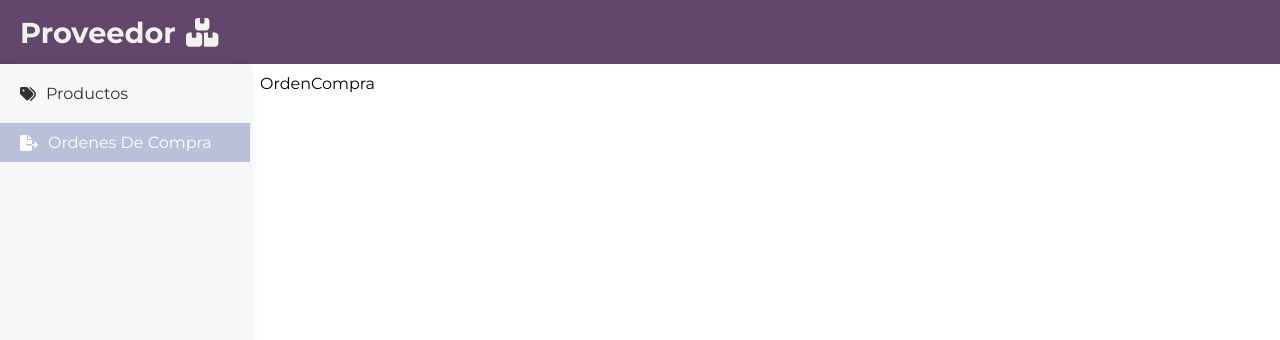
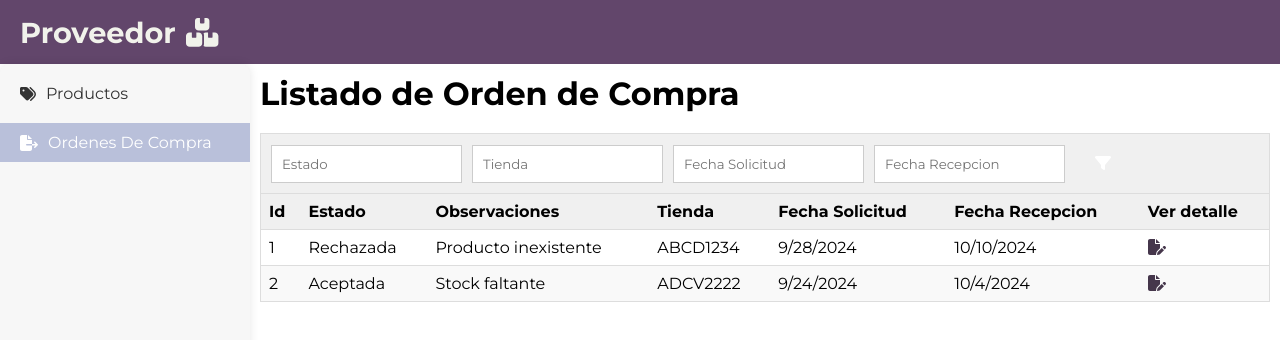
Before and after one commit to GalvanPablo/SistDistribuidos-Grupo15-Proveedor-frontend, a React (Create React App) app: page /ordenes_de_compra in a window 1280 px wide. Shown: the top 340 px of the page. Built offline with nearby package versions, Linux system fonts and the light colour scheme.

Commit message:
Avance en OrdenCompra y DetalleOrdenCompra

```diff
--- a/src/ui/pages/ordenCompra/OrdenCompra.jsx
+++ b/src/ui/pages/ordenCompra/OrdenCompra.jsx
@@ -1,9 +1,114 @@
 import React from 'react'
 
 import styles from './OrdenCompra.module.css'
+import { FontAwesomeIcon } from '@fortawesome/react-fontawesome'
+import { faFilter, faFilePen } from '@fortawesome/free-solid-svg-icons'
+import { Link } from 'react-router-dom'
+import { API_ORDEN_DE_COMPRA } from '../../../data/api'
+
 const OrdenCompra = () => {
+
+    const[idOrden,setIdOrden] = React.useState('');
+    const[estado,setEstado] = React.useState('');
+    const[observaciones,setOnservaciones] = React.useState('');
+    const[tienda,setTienda] = React.useState('');
+    const[fechaSolicitud,setFechaSolicitud] = React.useState('');
+    const[fechaRecepcion,setFechaRecepcion] = React.useState('');
+
+    const estadoOrden = {
+        ACEPTADA: 'Aceptada',
+        RECHAZADA: 'Rechazada',
+        PAUSADA: 'Pausada',
+    }
+
+
+    const ordenesCompra = [
+        { idOrden: 1, estado: estadoOrden.RECHAZADA, observaciones: 'Producto inexistente', tienda: 'ABCD1234', fechaSolicitud: new Date('2024-9-28'), fechaRecepcion: new Date('2024-10-10')},
+        { idOrden: 2, estado: estadoOrden.ACEPTADA, observaciones: 'Stock faltante', tienda: 'ADCV2222', fechaSolicitud: new Date('2024-9-24'), fechaRecepcion: new Date('2024-10-4')},
+
+    ]
+
+    const Item = ({ordenCompra}) => (
+        <tr className={styles.tabla__fila}>
+        <td>{ordenCompra.idOrden}</td>
+        <td>{ordenCompra.estado}</td>
+        <td>{ordenCompra.observaciones}</td>
+        <td>{ordenCompra.tienda}</td>
+        <td>{ordenCompra.fechaSolicitud.toLocaleDateString()}</td>
+        <td>{ordenCompra.fechaRecepcion.toLocaleDateString()}</td>
+        <td>
+          <Link to={`/ordenes_de_compra/detalle/${ordenCompra.idOrden}`} className={styles.nuevo}>
+             <FontAwesomeIcon icon={faFilePen} className={styles.icono_detalles}/>
+          </Link>
+        </td>
+    </tr>
+
+    )
+
     return (
-        <div>OrdenCompra</div>
+     <>
+        <h1>Listado de Orden de Compra</h1>
+          <div className={styles.listado}>
+          <div className={styles.toolbar}>
+
+                    <div className={styles.toolbar__filtro__container}>
+                        <input type="text" name="" id="" placeholder='Estado' onChange={(e) => setEstado(e.target.value)} />
+                        <input type="text" name="" id="" placeholder='Tienda' onChange={(e) => setTienda(e.target.value)} />
+                        <input type="text" name="" id="" placeholder='Fecha Solicitud' onChange={(e) => setFechaSolicitud(e.target.value)} />
+                        <input type="text" name="" id="" placeholder='Fecha Recepcion' onChange={(e) => setFechaRecepcion(e.target.value)} />
+                        <button>
+                            <FontAwesomeIcon icon={faFilter} />
+                        </button>
+                    </div>
+                </div>
+
+
+            <table className={styles.tabla}>
+              <thead className={styles.tabla__encabezado}>
+                    <tr>
+                        <th>Id</th>
+                        <th>Estado</th>
+                        <th>Observaciones</th>
+                        <th>Tienda</th>
+                        <th>Fecha Solicitud</th>
+                        <th>Fecha Recepcion</th>
+                        <th>Ver detalle</th>
+                    </tr>
+              </thead>
+              <tbody className={styles.tabla__cuerpo}>
+                        {ordenesCompra.map((ordenCompra, index) => (
+                            <Item
+                               key={index}
+                               ordenCompra={ordenCompra}
+
+                               />
+                            /*<tr key={ordenCompra.id}>
+                               <td>{ordenCompra.id}</td>
+                               <td>{ordenCompra.estado}</td>
+                               <td>
+                               {ordenCompra.articulos.map((articulo, index) => (
+                                <div key={index}>
+                                   {articulo.nombre} - {articulo.talle} - {articulo.color}
+                                </div>
+                               ))}
+                               </td>
+                               <td>{ordenCompra.observaciones}</td>
+                               <td>{ordenCompra.tienda}</td>
+                               <td>{ordenCompra.fechaSolicitud.toLocaleDateString()}</td>
+                               <td>{ordenCompra.fechaRecepcion.toLocaleDateString()}</td>
+                               <td>
+                               <Link to={`/ordenes_de_compra/detalle/${ordenCompra.id}`} className={styles.nuevo}>
+                                  <FontAwesomeIcon icon={faFilePen} className={styles.icono_detalles}/>
+                               </Link>
+                               </td>
+                            </tr>*/
+
+                        ))}
+                    </tbody>
+            </table>
+
+          </div>
+     </>
     )
 }
 
--- a/src/ui/pages/ordenCompra/OrdenCompra.module.css
+++ b/src/ui/pages/ordenCompra/OrdenCompra.module.css
@@ -0,0 +1,94 @@
+.listado {
+    margin-top: 20px;
+}
+
+.toolbar {
+    display: flex;
+    justify-content: space-between;
+    align-items: center;
+    padding: 10px;
+    background-color: #f0f0f0;
+    border: 1px solid #ddd;
+    border-bottom: none;
+}
+
+.toolbar .nuevo, .toolbar button {
+    background-color: var(--seconday_color);
+    color: #fff;
+    border: none;
+    padding: 10px 20px;
+    font-size: 16px;
+    cursor: pointer;
+}
+
+.toolbar .nuevo{
+    text-decoration: none;
+}
+
+.toolbar button:hover {
+    background-color: #3e8e41;
+}
+
+.toolbar__filtro__container {
+    display: flex;
+    align-items: center;
+}
+
+.toolbar__filtro__container input, .toolbar__filtro__container select {
+    padding: 10px;
+    margin-right: 10px;
+    border: 1px solid #ccc;
+}
+
+.toolbar__filtro__container button {
+    background-color: var(--seconday_color);
+    color: #fff;
+    border: none;
+    padding: 10px 20px;
+    font-size: 16px;
+    cursor: pointer;
+}
+
+.toolbar__filtro__container button:hover {
+    background-color: #3e8e41;
+}
+
+.tabla {
+    width: 100%;
+    border-collapse: collapse;
+    border: 1px solid #ddd;
+}
+
+.tabla__encabezado {
+    background-color: #f0f0f0;
+    border-bottom: 1px solid #ddd;
+}
+
+.tabla__cuerpo {
+    border-bottom: 1px solid #ddd;
+}
+
+.tabla__fila {
+    border-top: 1px solid #ddd;
+}
+
+.tabla__fila:nth-child(even) {
+    background-color: #f9f9f9;
+}
+
+.tabla th, .tabla td {
+    padding: 8px;
+    text-align: left;
+}
+
+.tabla th {
+    font-weight: bold;
+}
+
+.icono_detalles {
+    color: var(--dark-color);
+}
+
+.icono_detalles:hover {
+    color: var(--seconday_color);
+}
--- a/src/ui/pages/ordenCompra/detalle/DetalleOrdenCompra.jsx
+++ b/src/ui/pages/ordenCompra/detalle/DetalleOrdenCompra.jsx
@@ -1,7 +1,39 @@
 import React from 'react'
 
 import styles from './DetalleOrdenCompra.module.css'
+import { Navigate } from 'react-router-dom'
+import { useParams } from 'react-router-dom';
+import { TextInput } from '../../../components';
+import { FontAwesomeIcon } from '@fortawesome/react-fontawesome'
+import { faTags, faCheckCircle, faExclamationTriangle, faRectangleTimes, faSkull } from '@fortawesome/free-solid-svg-icons'
+
 const DetalleOrdenCompra = () => {
+    const detallesVisualizacion = useParams();
+    const idOrdenCompra = detallesVisualizacion.id;
+
+    const idOrden = React.useState(idOrdenCompra);
+    const estado = React.useState('');
+    const observaciones = React.useState('');
+    const tienda = React.useState('');
+    const fechaSolicitud = React.useState('');
+    const fechaRecepcion = React.useState('');
+
+    const guardarCambios = () => {
+        const ordenCompra = {
+            idOrden,
+            estado,
+            observaciones,
+            tienda,
+            fechaSolicitud,
+            fechaRecepcion
+        }
+    };
+
+
+
+
+
+
     return (
         <div>DetalleOrdenCompra</div>
     )
```
